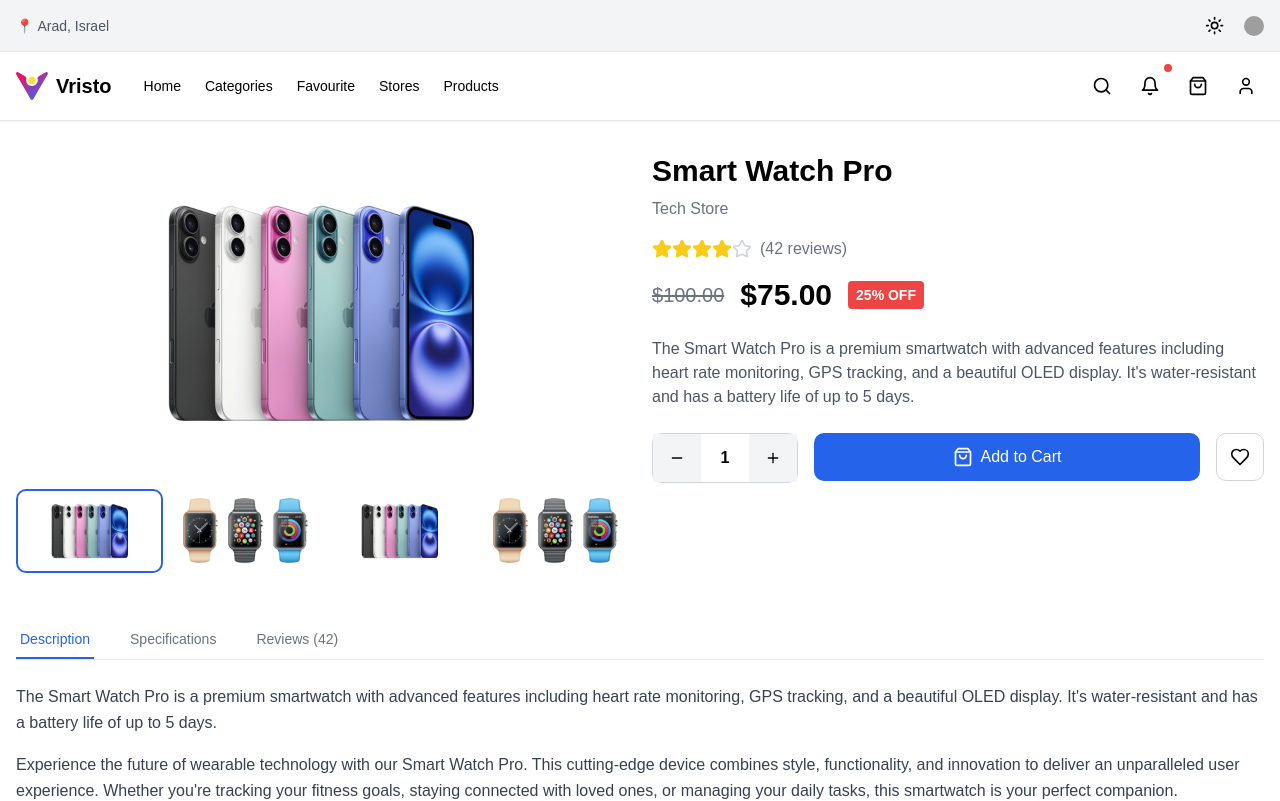
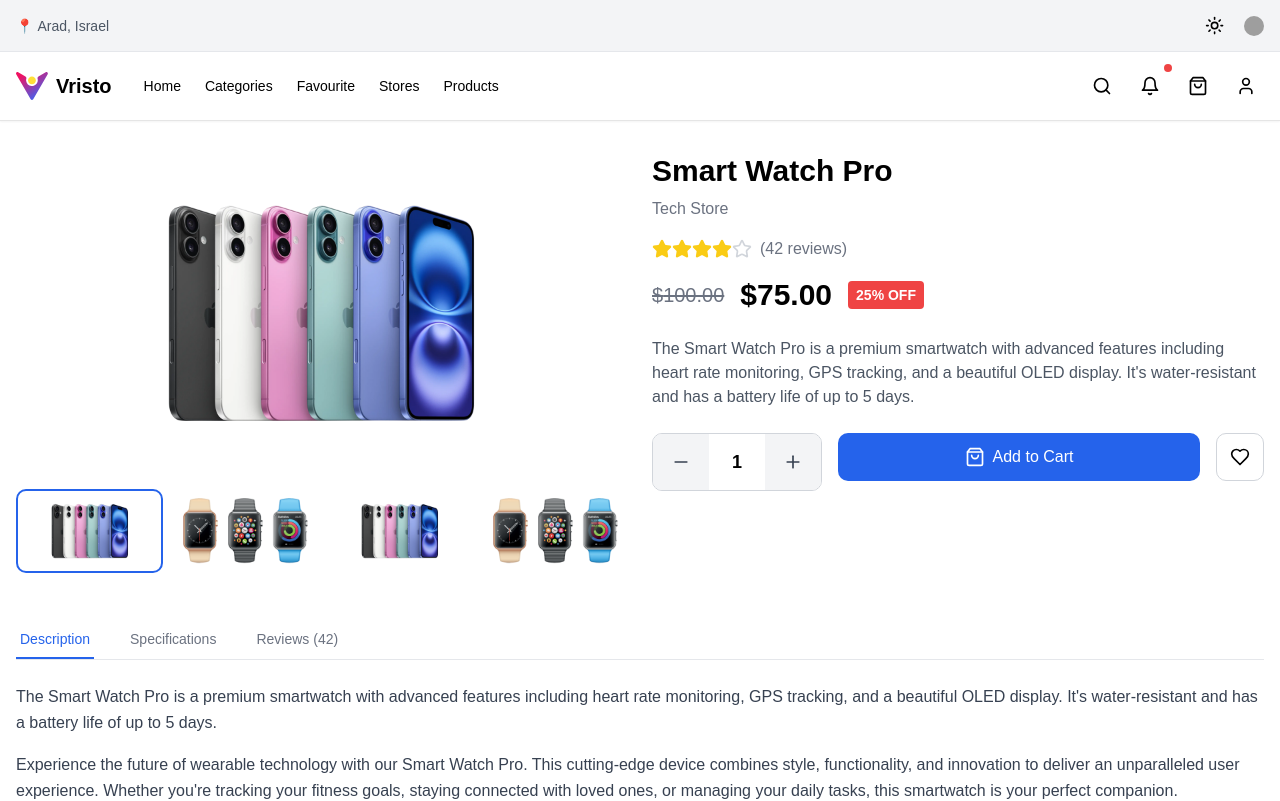
Before and after one commit to Hazemhw22/vristo-ecommerce, a Next.js app: page /products/gifts in a window 1280 px wide. Shown: the top 801 px of the page. Built offline with nearby package versions, Linux system fonts and the light colour scheme; grey boxes are pictures that could not be loaded.

Commit message:
update 1

```diff
--- a/app/products/[id]/page.tsx
+++ b/app/products/[id]/page.tsx
@@ -260,23 +260,26 @@ export default function ProductDetail({ params }: ProductDetailProps) {
           <p className="text-gray-600 dark:text-gray-300 mb-6">{product.description}</p>
 
           <div className="flex flex-col sm:flex-row gap-4">
-            <div className="flex border border-gray-300 dark:border-gray-600 rounded-md">
+         <div className="flex border border-gray-300 dark:border-gray-600 rounded-md overflow-hidden w-max">
               <button
-                className="w-12 h-12 flex items-center justify-center bg-gray-100 dark:bg-gray-700"
+                className="w-14 h-14 flex items-center justify-center bg-gray-100 dark:bg-gray-700 text-gray-700 dark:text-gray-200 hover:bg-gray-200 dark:hover:bg-gray-600 transition"
                 onClick={() => setQuantity(Math.max(1, quantity - 1))}
                 aria-label="Decrease quantity"
               >
-                <Minus size={16} />
+                <Minus size={20} />
               </button>
-              <div className="w-12 h-12 flex items-center justify-center font-semibold">{quantity}</div>
+              <div className="w-14 h-14 flex items-center justify-center font-semibold text-lg select-none">
+                {quantity}
+              </div>
               <button
-                className="w-12 h-12 flex items-center justify-center bg-gray-100 dark:bg-gray-700"
+                className="w-14 h-14 flex items-center justify-center bg-gray-100 dark:bg-gray-700 text-gray-700 dark:text-gray-200 hover:bg-gray-200 dark:hover:bg-gray-600 transition"
                 onClick={() => setQuantity(quantity + 1)}
                 aria-label="Increase quantity"
               >
-                <Plus size={16} />
+                <Plus size={20} />
               </button>
             </div>
+
 
             <button
               className="flex-1 h-12 bg-blue-600 text-white rounded-md font-medium hover:bg-blue-700 transition-colors flex items-center justify-center gap-2"
```
